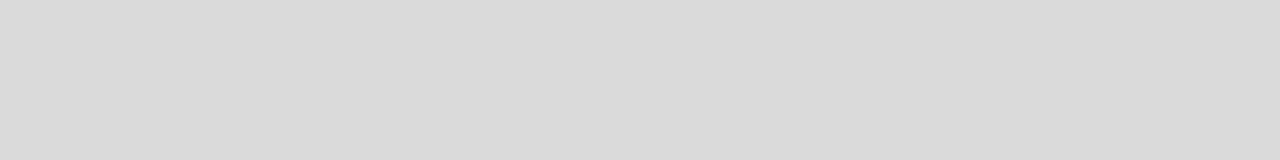
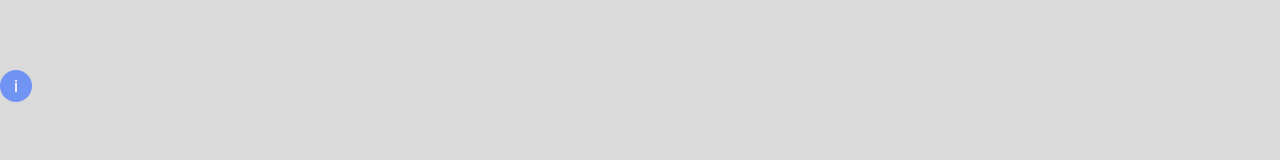
Before and after one commit to tle2-team7/leesapp-frontend, a React (Vite) app: page / in a window 1280 px wide. Shown: the part 186-346 px from the top of the page. Built offline with nearby package versions, Linux system fonts and the light colour scheme.

Commit message:
added ModalComponent

```diff
--- a/src/assignment/Assignment.tsx
+++ b/src/assignment/Assignment.tsx
@@ -2,6 +2,7 @@ import { useEffect, useRef, useState } from "react";
 import SpeechRecognitionComponent from "../components/SpeechRecognitionComponent";
 import MessageComponent, { TMessage } from "../components/MessageComponent";
 import speak from "../components/TextToSpeechComponent";
+import ModelComponent from "../components/ModelComponent";
 
 function Assignment() {
   const [messages, setMessages] = useState<TMessage[]>([]);
@@ -44,6 +45,7 @@ function Assignment() {
           <MessageComponent key={idx} text={message.text} prompt={message.prompt} isUser={message.isUser} />
         ))}
       </div>
+      <ModelComponent />
       <footer className="fixed bottom-0 p-4 flex items-center justify-center w-screen bg-secondary-main-500">
         <SpeechRecognitionComponent createMessage={createMessage} />
       </footer>
--- /dev/null
+++ b/src/components/ModelComponent.tsx
@@ -0,0 +1,20 @@
+import { useRef, useState } from "react";
+
+export default function ModelComponent() {
+  const [isOpen, setIsOpen] = useState<boolean>(false);
+  return (
+    <div>
+      <button className="w-8 h-8 p-0 rounded-full flex items-center justify-center text-center bg-secondary-dark-300 text-white" onClick={() => setIsOpen(!isOpen)}>
+        i
+      </button>
+      <dialog open={isOpen}>
+        <p>Deze zin is gegenereerd door een kunstmatige intelligentie. Er wordt gekeken naar:</p>
+        <ul>
+          <li>Vorige antwoorden</li>
+          <li>Vorige fouten</li>
+          <li>Het onderwerp</li>
+        </ul>
+      </dialog>
+    </div>
+  );
+}
--- a/src/index.css
+++ b/src/index.css
@@ -54,7 +54,7 @@ body {
 
 .messageGpt {
   background-color: #474747;
-  /* color: white; */
+  color: white;
   margin-left: 2rem;
 }
 
@@ -67,7 +67,7 @@ body {
 
   border-left: 1.5rem solid transparent;
   border-right: 1.5rem solid transparent;
-  border-bottom: 1.9rem solid #fcfcfc;
+  border-bottom: 1.9rem solid #474747;
 
   bottom: 0rem;
   left: -1.3rem;
```
Also changed, not shown: 1 other file (tests, documents, lock files or other folders).
